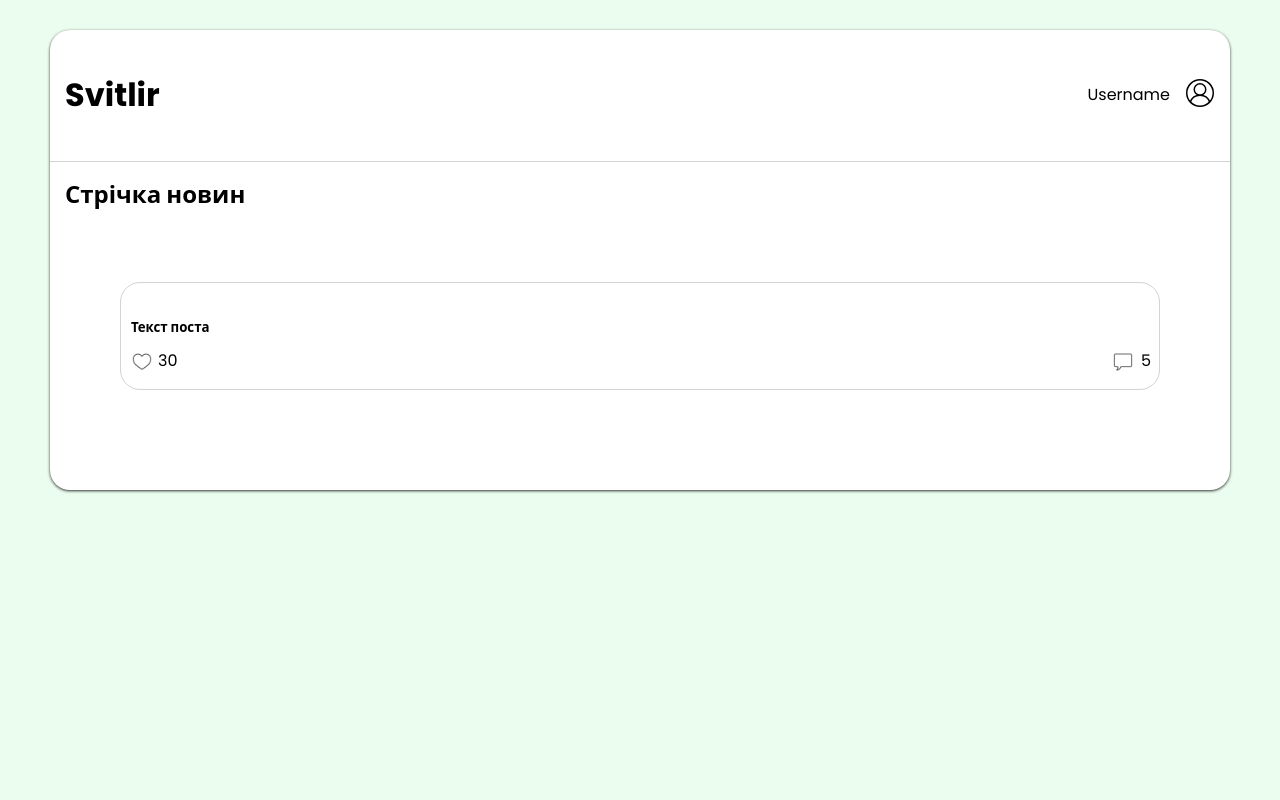
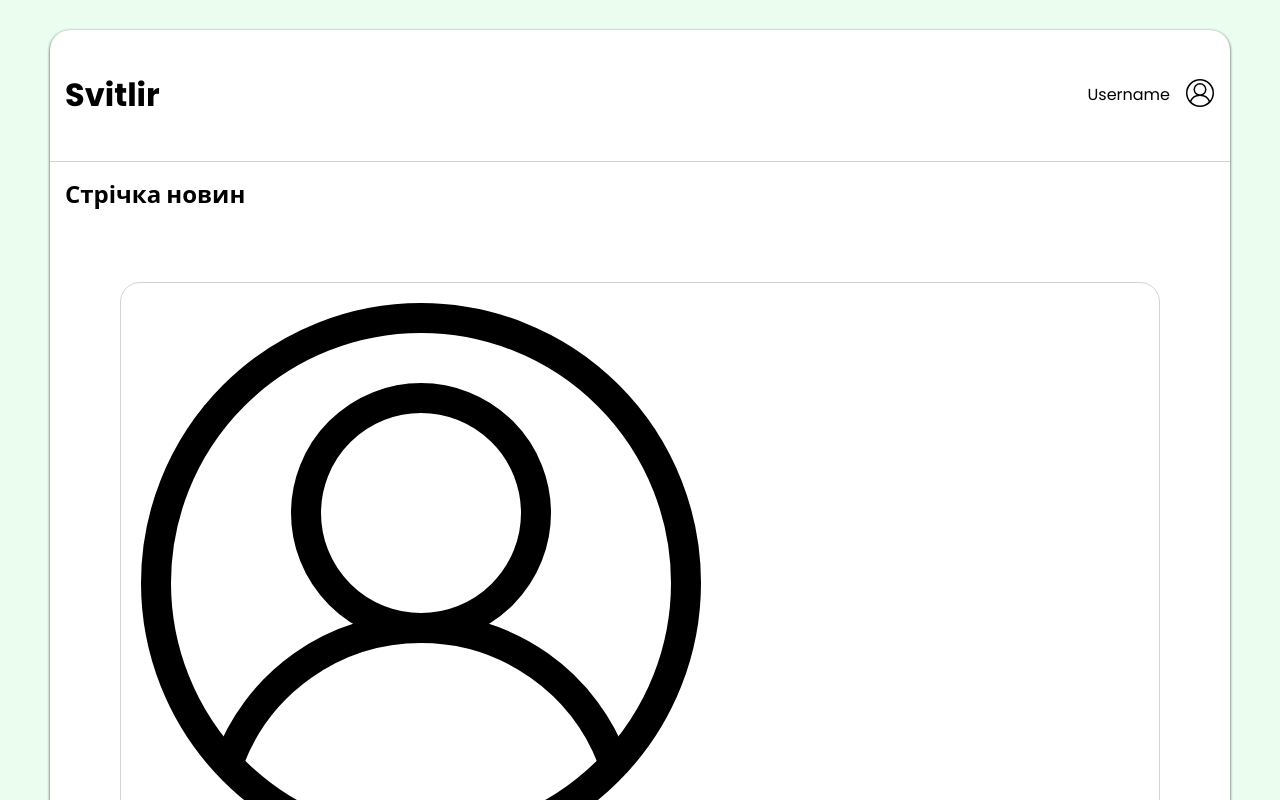
Before and after one commit to Sl0wdive/MERN-Social-Media-Frontend, a React (Create React App) app: page / in a window 1280 px wide. Shown: the top 800 px of the page. Built offline with nearby package versions, Linux system fonts and the light colour scheme.

Commit message:
post map testing start

```diff
--- a/src/App.js
+++ b/src/App.js
@@ -2,6 +2,11 @@
 import PostBlock from './components/PostBlock';
 import Header from './components/Header';
 import Drawer from './components/Drawer';
+
+const arr = [
+  {title: 'Текст поста арр', likes: 30, comments: 23, imgURL: '/img/user.svg'},
+  {title: 'Текст поста арр2', likes: 130, comments: 223, imgURL: '/img/user.svg'}
+];
 
 function App() {
   return (
@@ -12,8 +17,14 @@ function App() {
 
       <div className="Content">
         <h2>Стрічка новин</h2>
-        <PostBlock/>
-
+        {arr.map((obj)=>(
+          <PostBlock
+          title= {obj.title}
+          likes={obj.likes}
+          comments={obj.comments}
+          imgURL={obj.imgURL}
+          />
+        ))};
       </div>
     </div>
   );
--- a/src/components/PostBlock.js
+++ b/src/components/PostBlock.js
@@ -1,20 +1,20 @@
-function PostBlock(){
+function PostBlock(props){
     return(
     <div className="Post">
-        <img src=""/>
-        <h5> Текст поста</h5>
+        <img src={props.imgURL}/>
+        <h5>{props.title}</h5>
         <div className="BottomPost">
             <div className="BPLeft">
                 <button className="ButtonLike">
                     <img width={20} height ={20} src = "/img/like.png" alt="like"/>
                 </button>
-                <p>30</p>
+                <p>{props.likes}</p>
             </div>
             <div className="BPRight">
                 <button className="ButtonComment">
                     <img width={20} height ={20} src = "/img/comment.png" />
                 </button>
-                <p>5</p>
+                <p>{props.comments}</p>
             </div>
         </div>
     </div>
```
